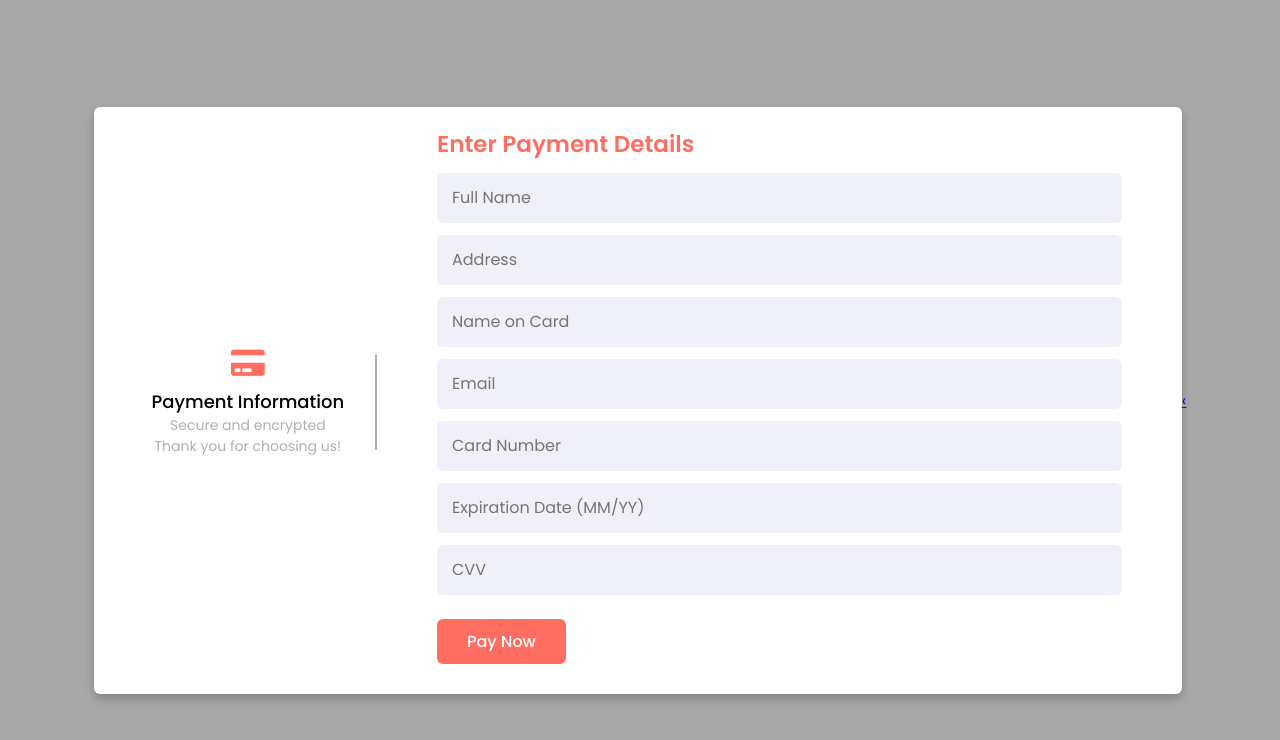
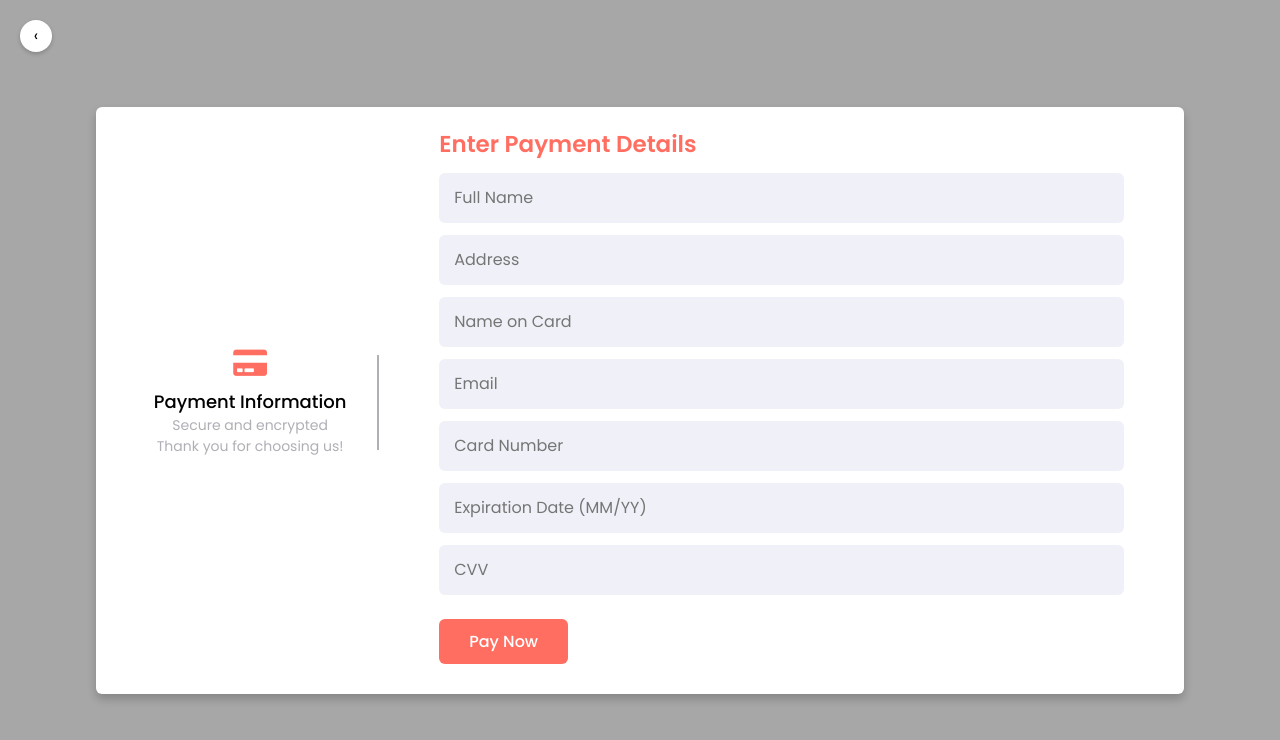
Before and after one commit to Blendig/Vinyl-Record-Store-UebMultimedia, a plain HTML site: page paymentform.html in a window 1280 px wide. Drawn offline with Linux system fonts and the light colour scheme.

Commit message:
Update paymentform.css

```diff
--- a/assets/css/paymentform.css
+++ b/assets/css/paymentform.css
@@ -155,3 +155,36 @@
       margin-left: 0;
     }
   }
+.go-back-btn {
+  position: fixed;
+  top: 20px;
+  left: 20px;
+  background: white;
+  color: black;
+  padding: 8px;
+  border-radius: 50%;
+  font-size: 16px;
+  text-decoration: none;
+  z-index: 9999;
+  box-shadow: 0 2px 4px rgba(0, 0, 0, 0.2);
+  transition: background-color 0.3s, transform 0.3s;
+  display: flex;
+  justify-content: center;
+  align-items: center;
+  width: 32px;
+  height: 32px;
+}
+
+.go-back-btn:hover {
+  background: gray;
+  color: white;
+  transform: scale(1.1);
+}
+
+.arrow-icon {
+  line-height: 1;
+}
+
+.go-back-btn ion-icon {
+  vertical-align: middle;
+}
```
